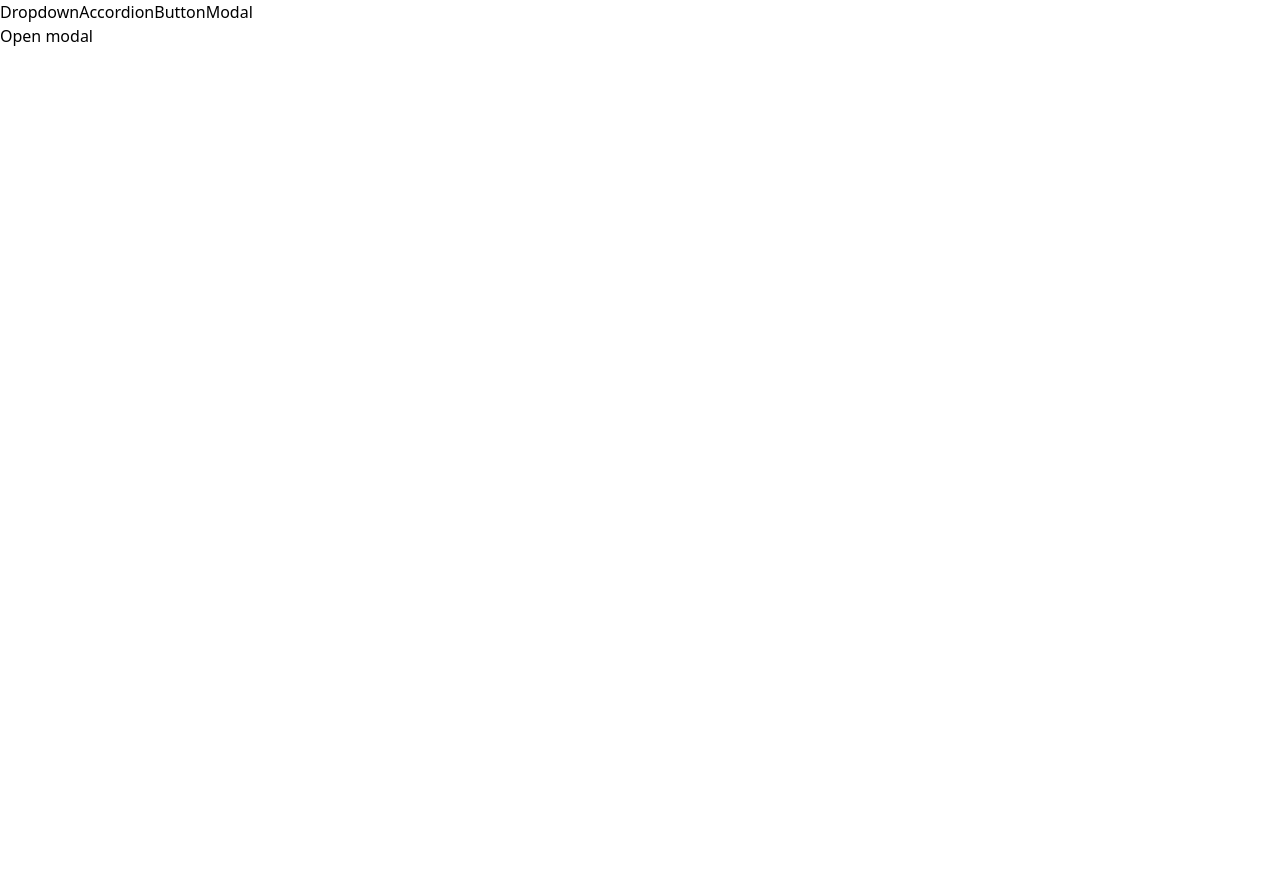
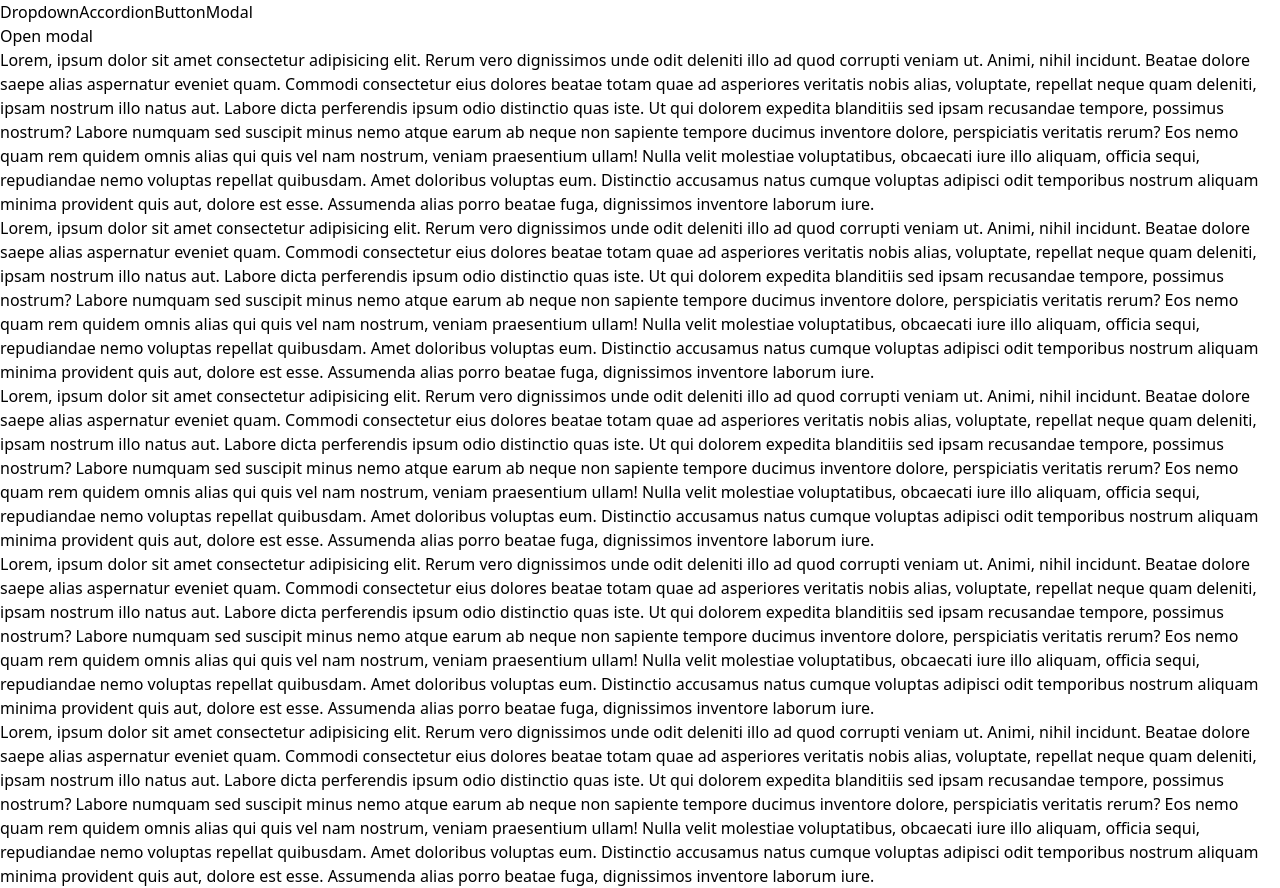
Before and after one commit to FrancescoSanti1/react-navigation, a React (Vite) app: page /modal in a window 1280 px wide. Before the commit the page ends 800 px from the top, so only its background shows below. Built offline with nearby package versions, Linux system fonts and the light colour scheme.

Commit message:
handle modal close

```diff
--- a/src/pages/ModalPage.jsx
+++ b/src/pages/ModalPage.jsx
@@ -13,8 +13,42 @@ export default function ModalPage() {
         setShowModal(false);
     }
 
+    const modal = <Modal
+        onClose={handleClose}
+        actions={<Button onClick={handleClose} variation={"primary"}>Confirm</Button>}
+    >
+        <p>Content of the modal. This is a placeholder text.</p>
+    </Modal>;
+
     return <div>
         <Button variation={"primary"} onClick={handleClick}>Open modal</Button>
-        {showModal && <Modal onClose={handleClose} />}
+        {showModal && modal}
+        <div>
+            <p>Lorem, ipsum dolor sit amet consectetur adipisicing elit. Rerum vero dignissimos unde odit deleniti illo ad quod corrupti veniam ut. Animi, nihil incidunt. Beatae dolore saepe alias aspernatur eveniet quam.
+                Commodi consectetur eius dolores beatae totam quae ad asperiores veritatis nobis alias, voluptate, repellat neque quam deleniti, ipsam nostrum illo natus aut. Labore dicta perferendis ipsum odio distinctio quas iste.
+                Ut qui dolorem expedita blanditiis sed ipsam recusandae tempore, possimus nostrum? Labore numquam sed suscipit minus nemo atque earum ab neque non sapiente tempore ducimus inventore dolore, perspiciatis veritatis rerum?
+                Eos nemo quam rem quidem omnis alias qui quis vel nam nostrum, veniam praesentium ullam! Nulla velit molestiae voluptatibus, obcaecati iure illo aliquam, officia sequi, repudiandae nemo voluptas repellat quibusdam.
+                Amet doloribus voluptas eum. Distinctio accusamus natus cumque voluptas adipisci odit temporibus nostrum aliquam minima provident quis aut, dolore est esse. Assumenda alias porro beatae fuga, dignissimos inventore laborum iure.</p>
+            <p>Lorem, ipsum dolor sit amet consectetur adipisicing elit. Rerum vero dignissimos unde odit deleniti illo ad quod corrupti veniam ut. Animi, nihil incidunt. Beatae dolore saepe alias aspernatur eveniet quam.
+                Commodi consectetur eius dolores beatae totam quae ad asperiores veritatis nobis alias, voluptate, repellat neque quam deleniti, ipsam nostrum illo natus aut. Labore dicta perferendis ipsum odio distinctio quas iste.
+                Ut qui dolorem expedita blanditiis sed ipsam recusandae tempore, possimus nostrum? Labore numquam sed suscipit minus nemo atque earum ab neque non sapiente tempore ducimus inventore dolore, perspiciatis veritatis rerum?
+                Eos nemo quam rem quidem omnis alias qui quis vel nam nostrum, veniam praesentium ullam! Nulla velit molestiae voluptatibus, obcaecati iure illo aliquam, officia sequi, repudiandae nemo voluptas repellat quibusdam.
+                Amet doloribus voluptas eum. Distinctio accusamus natus cumque voluptas adipisci odit temporibus nostrum aliquam minima provident quis aut, dolore est esse. Assumenda alias porro beatae fuga, dignissimos inventore laborum iure.</p>
+            <p>Lorem, ipsum dolor sit amet consectetur adipisicing elit. Rerum vero dignissimos unde odit deleniti illo ad quod corrupti veniam ut. Animi, nihil incidunt. Beatae dolore saepe alias aspernatur eveniet quam.
+                Commodi consectetur eius dolores beatae totam quae ad asperiores veritatis nobis alias, voluptate, repellat neque quam deleniti, ipsam nostrum illo natus aut. Labore dicta perferendis ipsum odio distinctio quas iste.
+                Ut qui dolorem expedita blanditiis sed ipsam recusandae tempore, possimus nostrum? Labore numquam sed suscipit minus nemo atque earum ab neque non sapiente tempore ducimus inventore dolore, perspiciatis veritatis rerum?
+                Eos nemo quam rem quidem omnis alias qui quis vel nam nostrum, veniam praesentium ullam! Nulla velit molestiae voluptatibus, obcaecati iure illo aliquam, officia sequi, repudiandae nemo voluptas repellat quibusdam.
+                Amet doloribus voluptas eum. Distinctio accusamus natus cumque voluptas adipisci odit temporibus nostrum aliquam minima provident quis aut, dolore est esse. Assumenda alias porro beatae fuga, dignissimos inventore laborum iure.</p>
+            <p>Lorem, ipsum dolor sit amet consectetur adipisicing elit. Rerum vero dignissimos unde odit deleniti illo ad quod corrupti veniam ut. Animi, nihil incidunt. Beatae dolore saepe alias aspernatur eveniet quam.
+                Commodi consectetur eius dolores beatae totam quae ad asperiores veritatis nobis alias, voluptate, repellat neque quam deleniti, ipsam nostrum illo natus aut. Labore dicta perferendis ipsum odio distinctio quas iste.
+                Ut qui dolorem expedita blanditiis sed ipsam recusandae tempore, possimus nostrum? Labore numquam sed suscipit minus nemo atque earum ab neque non sapiente tempore ducimus inventore dolore, perspiciatis veritatis rerum?
+                Eos nemo quam rem quidem omnis alias qui quis vel nam nostrum, veniam praesentium ullam! Nulla velit molestiae voluptatibus, obcaecati iure illo aliquam, officia sequi, repudiandae nemo voluptas repellat quibusdam.
+                Amet doloribus voluptas eum. Distinctio accusamus natus cumque voluptas adipisci odit temporibus nostrum aliquam minima provident quis aut, dolore est esse. Assumenda alias porro beatae fuga, dignissimos inventore laborum iure.</p>
+            <p>Lorem, ipsum dolor sit amet consectetur adipisicing elit. Rerum vero dignissimos unde odit deleniti illo ad quod corrupti veniam ut. Animi, nihil incidunt. Beatae dolore saepe alias aspernatur eveniet quam.
+                Commodi consectetur eius dolores beatae totam quae ad asperiores veritatis nobis alias, voluptate, repellat neque quam deleniti, ipsam nostrum illo natus aut. Labore dicta perferendis ipsum odio distinctio quas iste.
+                Ut qui dolorem expedita blanditiis sed ipsam recusandae tempore, possimus nostrum? Labore numquam sed suscipit minus nemo atque earum ab neque non sapiente tempore ducimus inventore dolore, perspiciatis veritatis rerum?
+                Eos nemo quam rem quidem omnis alias qui quis vel nam nostrum, veniam praesentium ullam! Nulla velit molestiae voluptatibus, obcaecati iure illo aliquam, officia sequi, repudiandae nemo voluptas repellat quibusdam.
+                Amet doloribus voluptas eum. Distinctio accusamus natus cumque voluptas adipisci odit temporibus nostrum aliquam minima provident quis aut, dolore est esse. Assumenda alias porro beatae fuga, dignissimos inventore laborum iure.</p>
+        </div>
     </div>
 }
```
